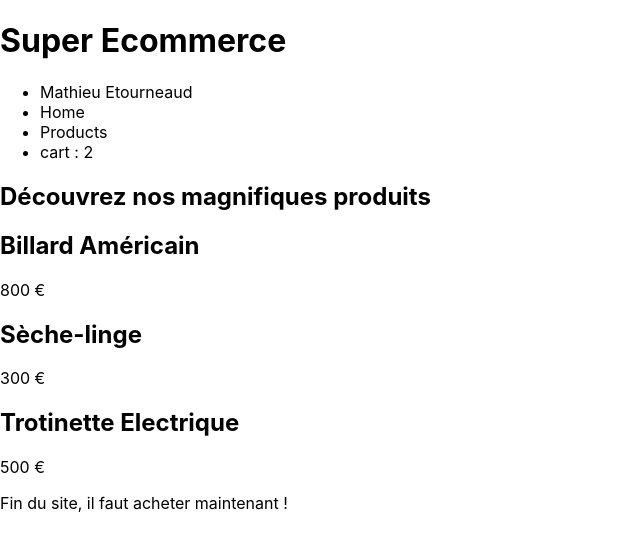
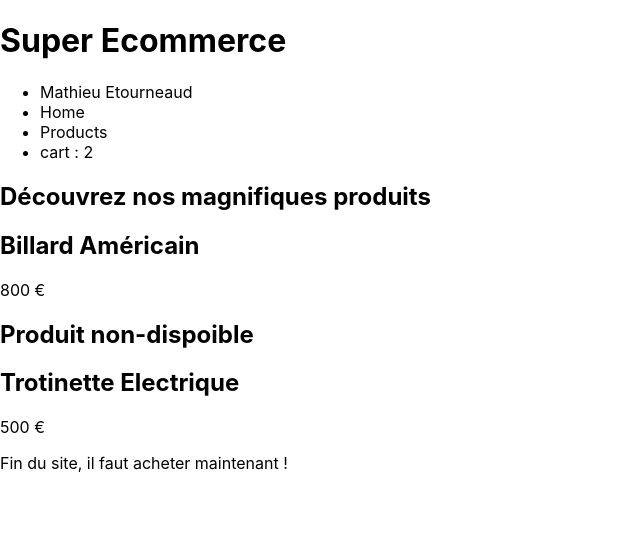
Before and after one commit to MEtourneaud/la-piscine-js-rappel, a React (Create React App) app in the folder exo-components-ecommerce/: page / in a window 1280 px wide. Shown: the top 548 px of the page, without its empty margins (0-640 px from the left). Built offline with nearby package versions, Linux system fonts and the light colour scheme.

Commit message:
Add if else in Products.js

```diff
--- a/exo-components-ecommerce/src/Products.js
+++ b/exo-components-ecommerce/src/Products.js
@@ -8,7 +8,7 @@ function Products() {
     {
       title: "Sèche-linge",
       price: 300,
-      isPublished: true,
+      isPublished: false,
     },
     {
       title: "Trotinette Electrique",
@@ -22,8 +22,16 @@ function Products() {
       {productsFormDb.map((product) => {
         return (
           <article>
-            <h2>{product.title}</h2>
-            <p>{product.price} €</p>
+            {product.isPublished ? (
+              <>
+                <h2>{product.title}</h2>
+                <p>{product.price} €</p>
+              </>
+            ) : (
+              <>
+                <h2>Produit non-dispoible</h2>
+              </>
+            )}
           </article>
         )
       })}
```
